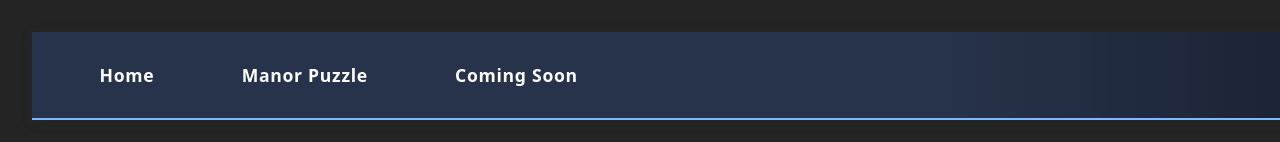
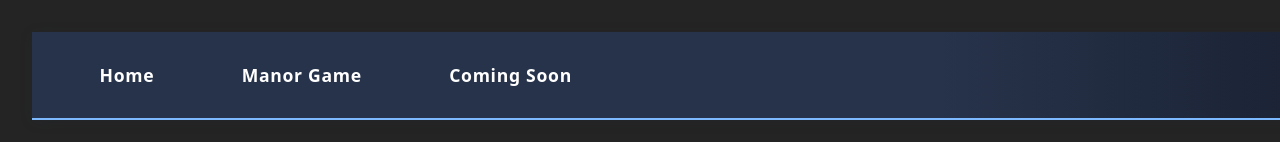
Before and after one commit to JasonMTarka/react-vite-portfolio, a React (Vite) app: page / in a window 1280 px wide. Shown: the top 142 px of the page. Built offline with nearby package versions, Linux system fonts and the light colour scheme.

Commit message:
Rename Navbar

```diff
--- a/src/Components/NavBar.tsx
+++ b/src/Components/NavBar.tsx
@@ -17,7 +17,7 @@ const NavBar = ({ updatePage }: { updatePage: (newPage: string) => void }) => {
           updatePage("puzzle");
         }}
       >
-        Manor Puzzle
+        Manor Game
       </button>
       <button className="navbar-btn">Coming Soon</button>
     </nav>
```
